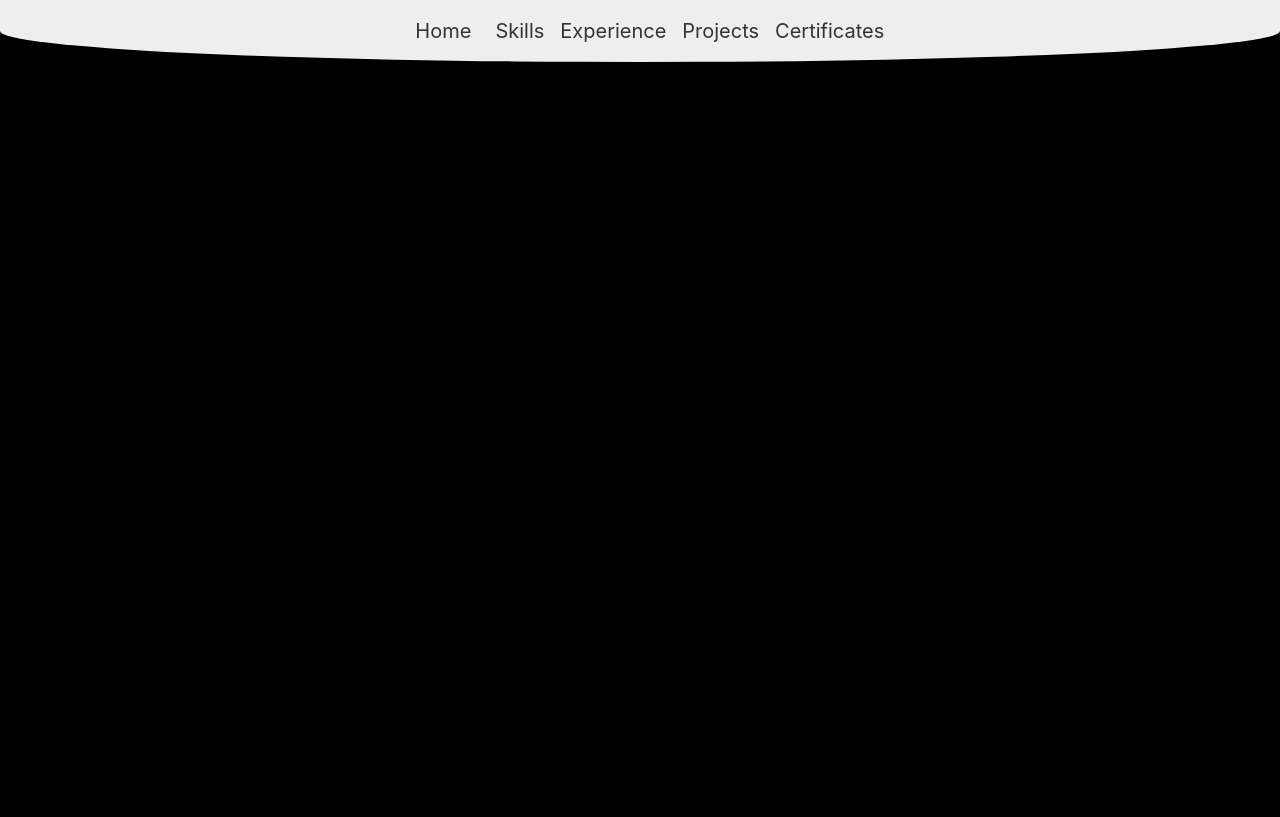
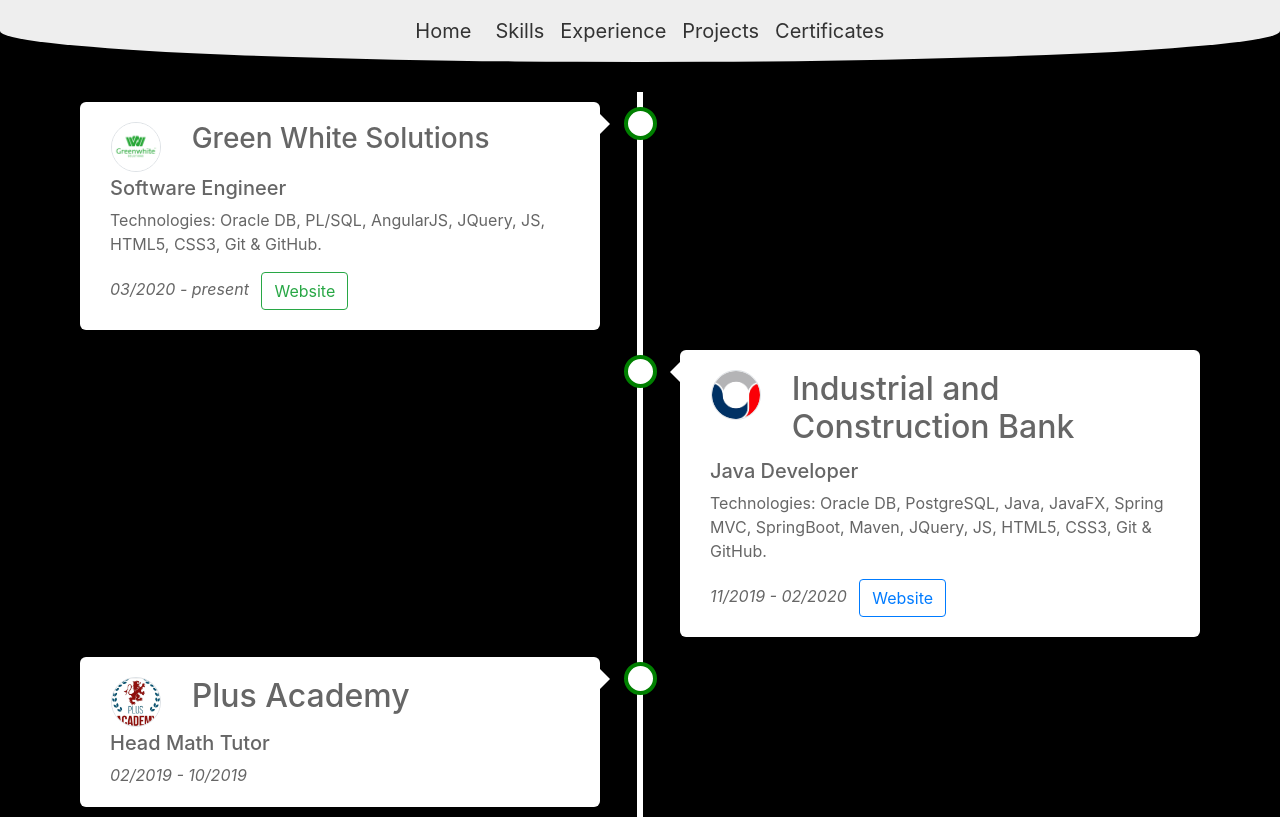
Before and after one commit to Sherlockboy/sherlockboy.github.io, a plain HTML site: page pages/experience.html in a window 1280 px wide. Drawn offline with Linux system fonts and the light colour scheme; files whose address does not match are found by name.

Commit message:
experience page updated

```diff
--- /dev/null
+++ b/css/experience.css
@@ -0,0 +1,135 @@
+* {
+    box-sizing: border-box;
+}
+*::before, *::after {
+    box-sizing: content-box;
+}
+/* The actual timeline (the vertical ruler) */
+.timeline {
+    position: relative;
+    max-width: 1200px;
+    margin: 0 auto;
+    margin-top: 30px;
+}
+
+/* The actual timeline (the vertical ruler) */
+.timeline::after {
+    content: '';
+    position: absolute;
+    width: 6px;
+    background-color: white;
+    top: 0;
+    bottom: 0;
+    left: 50%;
+    margin-left: -3px;
+}
+
+/* custom-container around content */
+.custom-container {
+    padding: 10px 40px;
+    position: relative;
+    background-color: inherit;
+    width: 50%;
+}
+
+/* The circles on the timeline */
+.custom-container::after {
+    content: '';
+    position: absolute;
+    width: 25px;
+    height: 25px;
+    right: -17px;
+    background-color: white;
+    border: 4px solid green;
+    top: 15px;
+    border-radius: 50%;
+    z-index: 1;
+}
+
+/* Place the custom-container to the left */
+.left {
+    left: 0;
+}
+
+/* Place the custom-container to the right */
+.right {
+    left: 50%;
+}
+
+/* Add arrows to the left custom-container (pointing right) */
+.left::before {
+    content: " ";
+    height: 0;
+    position: absolute;
+    top: 22px;
+    width: 0;
+    z-index: 1;
+    right: 30px;
+    border: medium solid white;
+    border-width: 10px 0 10px 10px;
+    border-color: transparent transparent transparent white;
+}
+
+/* Add arrows to the right custom-container (pointing left) */
+.right::before {
+    content: " ";
+    height: 0;
+    position: absolute;
+    top: 22px;
+    width: 0;
+    z-index: 1;
+    left: 30px;
+    border: medium solid white;
+    border-width: 10px 10px 10px 0;
+    border-color: transparent white transparent transparent;
+}
+
+/* Fix the circle for containers on the right side */
+.right::after {
+    left: -16px;
+}
+
+/* The actual content */
+.content {
+    padding: 20px 30px;
+    background-color: white;
+    position: relative;
+    border-radius: 6px;
+}
+
+.company-logo{
+    height: 50px;
+}
+
+/* Media queries - Responsive timeline on screens less than 600px wide */
+@media all and (max-width: 600px) {
+  /* Place the timelime to the left */
+  .timeline::after {
+    left: 31px;
+  }
+
+  /* Full-width containers */
+  .custom-container {
+    width: 100%;
+    padding-left: 70px;
+    padding-right: 25px;
+  }
+
+  /* Make sure that all arrows are pointing leftwards */
+  .custom-container::before {
+    left: 60px;
+    border: medium solid white;
+    border-width: 10px 10px 10px 0;
+    border-color: transparent white transparent transparent;
+  }
+
+  /* Make sure all circles are at the same spot */
+  .left::after, .right::after {
+    left: 15px;
+  }
+
+  /* Make all right containers behave like the left ones */
+  .right {
+    left: 0%;
+  }
+}
--- a/pages/experience.html
+++ b/pages/experience.html
@@ -9,6 +9,7 @@
 	<link rel="stylesheet" href="https://stackpath.bootstrapcdn.com/font-awesome/4.7.0/css/font-awesome.min.css">
 	<link rel="stylesheet" type="text/css" href="../css/bootstrap.css">
 	<link rel="stylesheet" type="text/css" href="../css/style.css">
+	<link rel="stylesheet" type="text/css" href="../css/experience.css">
 	<style>
 		a{
 			color: lightblue;
@@ -42,6 +43,54 @@
 	</section>
 
 	<section id="main-content">
+		<div class="timeline">
+		  <div class="custom-container left">
+		    <div class="content">
+		      <div class="row mb-1">
+		      	<div class="col-2 text-center">
+		      		<img src="../images/gwc.jpg" class="company-logo d-inline-block rounded-circle border">
+		      	</div>
+		      	<div class="col-10 ml-3 ml-lg-0">
+		      		<h3 class="d-inline-block">Green White Solutions</h2>
+		      	</div>
+		      </div>
+		      <h5>Software Engineer</h5>
+		      <p>Technologies: Oracle DB, PL/SQL, AngularJS, JQuery, JS, HTML5, CSS3, Git & GitHub.</p>
+		      <span><em>03/2020 - present</em></span>
+		      <a href="https://smartup.uz/" class="ml-2 btn btn-outline-success rounded" target="_blank">Website</a>
+		    </div>
+		  </div>
+		  <div class="custom-container right">
+		    <div class="content">
+		      <div class="row mb-1">
+		      	<div class="col-2 text-center">
+		      		<img src="../images/psb.png" class="company-logo d-inline-block rounded-circle border">
+		      	</div>
+		      	<div class="col-10 ml-3 ml-lg-0">
+		      		<h2 class="d-inline-block">Industrial and Construction Bank</h2>
+		      	</div>
+		      </div>
+		      <h5>Java Developer</h5>
+		      <p>Technologies: Oracle DB, PostgreSQL, Java, JavaFX, Spring MVC, SpringBoot, Maven, JQuery, JS, HTML5, CSS3, Git & GitHub.</p>
+		      <span><em>11/2019 - 02/2020</em></span>
+		      <a href="http://www.uzpsb.uz/" class="ml-2 btn btn-outline-primary rounded" target="_blank">Website</a>
+		    </div>
+		  </div>
+		  <div class="custom-container left">
+		    <div class="content">
+		      <div class="row mb-1">
+		      	<div class="col-2 text-center">
+		      		<img src="../images/pl_ac.jpg" class="company-logo d-inline-block rounded-circle border">
+		      	</div>
+		      	<div class="col-10 ml-3 ml-lg-0">
+		      		<h2 class="d-inline-block">Plus Academy</h2>
+		      	</div>
+		      </div>
+		      <h5>Head Math Tutor</h5>
+		      <span><em>02/2019 - 10/2019</em></span>
+		    </div>
+		  </div>
+		</div>
 	</section>
 
 <script type="text/javascript" src="../js/jquery.js"></script>
```
Also changed, not shown: images/gwc.jpg (added), images/pl_ac.jpg (added), images/psb.png (added).
